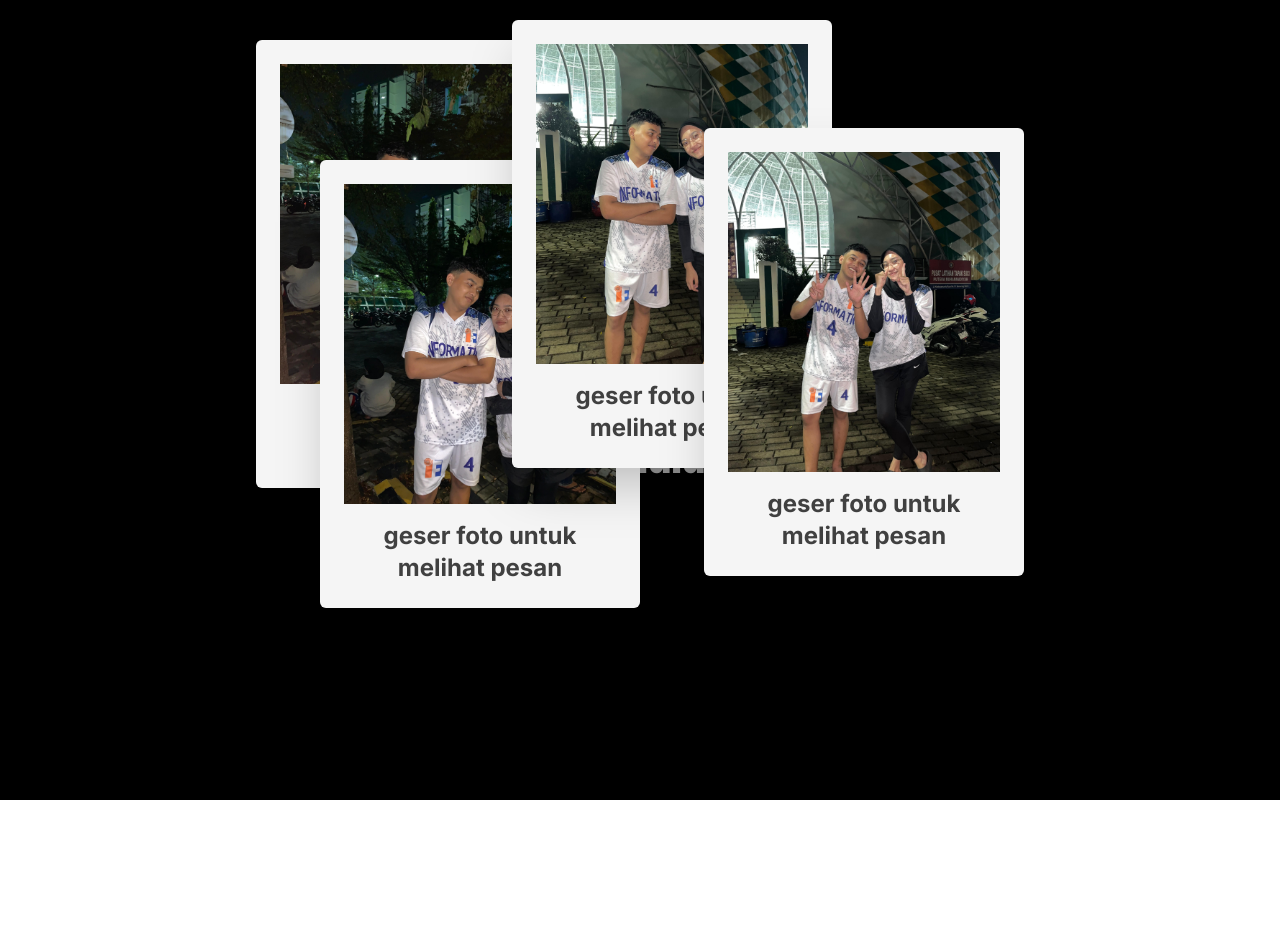
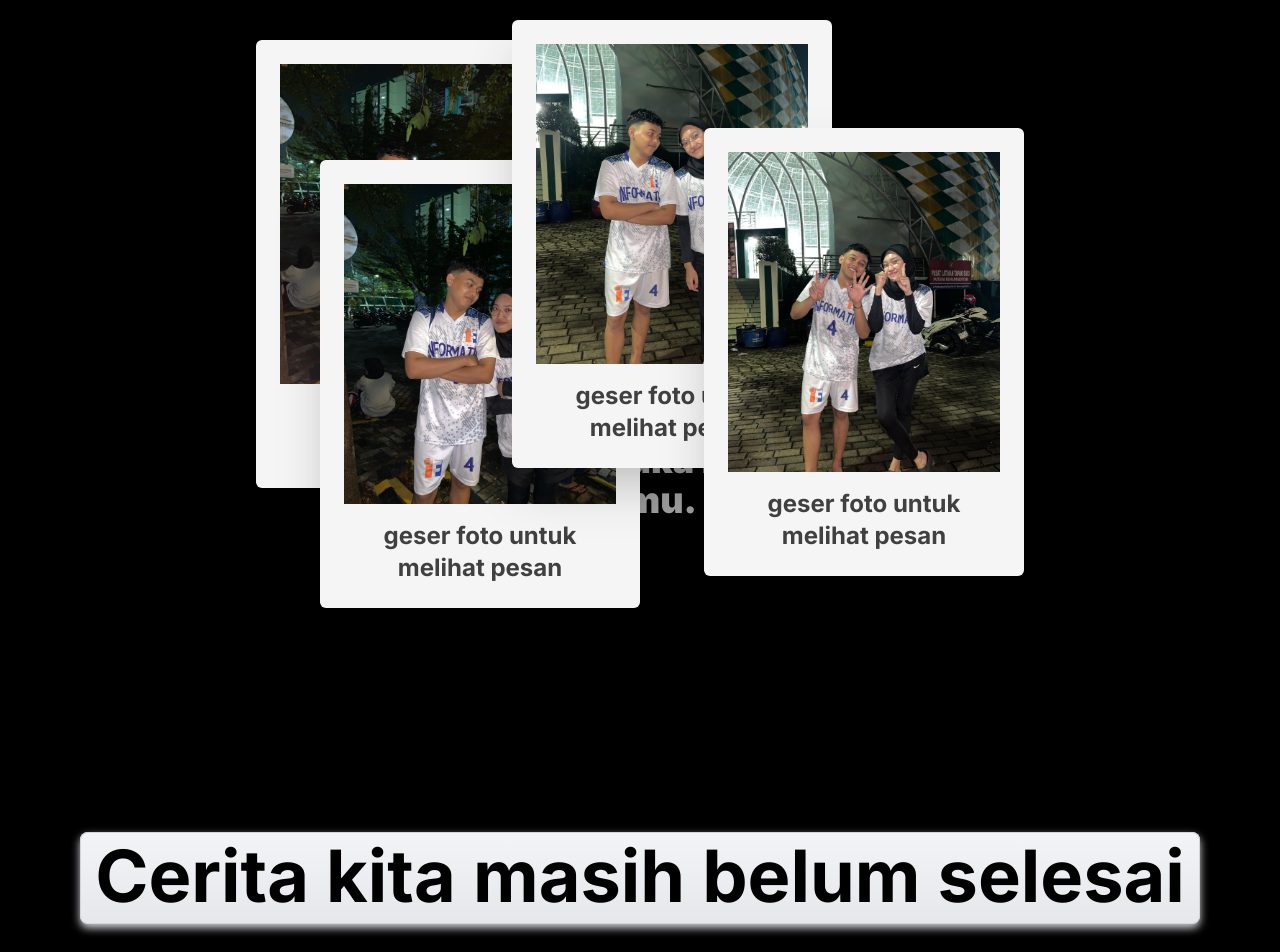
Before and after one commit to adinugroh0/aboutdiss, a Next.js app: page /Halaman-Baru in a window 1280 px wide. Shown: the top 952 px of the page. Before the commit the page ends 800 px from the top, so only its background shows below. Built offline with nearby package versions, Linux system fonts and the light colour scheme.

Commit message:
lembaranb baru

```diff
--- a/package.json
+++ b/package.json
@@ -10,7 +10,7 @@
   },
   "dependencies": {
     "@supabase/supabase-js": "^2.46.1",
-    "@tabler/icons-react": "^3.31.0",
+    "@tabler/icons-react": "^3.34.0",
     "@types/node": "22.9.0",
     "@types/react": "18.3.12",
     "@types/react-dom": "18.3.1",
@@ -18,11 +18,12 @@
     "browser-image-compression": "^2.0.2",
     "class-variance-authority": "^0.7.0",
     "clsx": "^2.1.1",
+    "cobe": "^0.6.4",
     "eslint": "9.14.0",
     "eslint-config-next": "15.0.3",
     "framer-motion": "^11.12.0",
     "lucide-react": "^0.456.0",
-    "motion": "^12.14.0",
+    "motion": "^12.23.6",
     "next": "^15.3.1",
     "postcss": "^8.4.49",
     "react": "18.3.1",
--- a/src/app/Halaman-Baru/page.tsx
+++ b/src/app/Halaman-Baru/page.tsx
@@ -1,6 +1,7 @@
 import Image from "next/image";
 
 import { DraggableCardDemo } from "@/components/DraggableCardDemo";
+import { ContainerTextFlipDemo } from "@/components/ContainerTextFlipDemo";
 
 export default function Home() {
   return (
@@ -8,6 +9,9 @@ export default function Home() {
       className="bg-black
     ">
       <DraggableCardDemo />
+      <div className="flex flex-col items-center justify-center py-8 px-4 md:px-0">
+        <ContainerTextFlipDemo />
+      </div>
     </main>
   );
 }
--- a/src/app/api/login/route.ts
+++ b/src/app/api/login/route.ts
@@ -22,7 +22,7 @@ export async function POST(req: Request) {
     // Kirim pesan ke WhatsApp
     const phone = process.env.WA_PHONE!;
     const apikey = process.env.WA_API_KEY!;
-    const message = `🔔 Ada yang login dengan nama: ${name}`;
+    const message = `🔔 Web sedang di perbaiki ${name}`;
     const url = `https://api.callmebot.com/whatsapp.php?phone=${phone}&text=${encodeURIComponent(
       message
     )}&apikey=${apikey}`;
--- /dev/null
+++ b/src/components/ContainerTextFlipDemo.tsx
@@ -0,0 +1,14 @@
+import { ContainerTextFlip } from "@/components/ui/container-text-flip";
+
+export function ContainerTextFlipDemo() {
+  return (
+    <ContainerTextFlip
+      words={[
+        "Coming soon",
+        "Cerita kita masih belum selesai",
+        "Staytuned",
+        "Terimakasih",
+      ]}
+    />
+  );
+}
--- a/src/components/DraggableCardDemo.tsx
+++ b/src/components/DraggableCardDemo.tsx
@@ -31,9 +31,9 @@ export function DraggableCardDemo() {
   return (
     <DraggableCardContainer className="relative flex min-h-screen w-full items-center justify-center overflow-clip">
       <p className="absolute top-1/2 mx-auto max-w-sm -translate-y-3/4 text-center text-2xl font-black text-neutral-400 md:text-4xl dark:text-neutral-800">
-        Sebenarnya aku tidak nyaman seperti ini , aku juga tidak bisa memaksa
-        untuk bisa seperti dulu terus tapi aku masih menunggu agar seperti dulu
-        lagi.
+        Aku tau semuanya bukan soal percintaan tapi apa bisa kita membohongi
+        perasaan kita sendiri? ada beberapa hal yang awalnya aku tidak begitu
+        suka dan menjadi suka karena kamu.
       </p>
       {items.map((item, index) => (
         <DraggableCardBody key={index} className={item.className}>
--- /dev/null
+++ b/src/components/ui/container-text-flip.tsx
@@ -0,0 +1,106 @@
+"use client";
+
+import React, { useState, useEffect, useId } from "react";
+
+import { motion } from "motion/react";
+import { cn } from "@/lib/utils";
+
+export interface ContainerTextFlipProps {
+  /** Array of words to cycle through in the animation */
+  words?: string[];
+  /** Time in milliseconds between word transitions */
+  interval?: number;
+  /** Additional CSS classes to apply to the container */
+  className?: string;
+  /** Additional CSS classes to apply to the text */
+  textClassName?: string;
+  /** Duration of the transition animation in milliseconds */
+  animationDuration?: number;
+}
+
+export function ContainerTextFlip({
+  words = [
+    "Coming soon",
+    "Cerita kita masih belum selesai",
+    "Staytuned",
+    "Terimakasih",
+  ],
+  interval = 3000,
+  className,
+  textClassName,
+  animationDuration = 700,
+}: ContainerTextFlipProps) {
+  const id = useId();
+  const [currentWordIndex, setCurrentWordIndex] = useState(0);
+  const [width, setWidth] = useState(100);
+  const textRef = React.useRef(null);
+
+  const updateWidthForWord = () => {
+    if (textRef.current) {
+      // Add some padding to the text width (30px on each side)
+      // @ts-ignore
+      const textWidth = textRef.current.scrollWidth + 30;
+      setWidth(textWidth);
+    }
+  };
+
+  useEffect(() => {
+    // Update width whenever the word changes
+    updateWidthForWord();
+  }, [currentWordIndex]);
+
+  useEffect(() => {
+    const intervalId = setInterval(() => {
+      setCurrentWordIndex((prevIndex) => (prevIndex + 1) % words.length);
+      // Width will be updated in the effect that depends on currentWordIndex
+    }, interval);
+
+    return () => clearInterval(intervalId);
+  }, [words, interval]);
+
+  return (
+    <motion.p
+      layout
+      layoutId={`words-here-${id}`}
+      animate={{ width }}
+      transition={{ duration: animationDuration / 2000 }}
+      className={cn(
+        "relative inline-block rounded-lg pt-2 pb-3 text-center text-4xl font-bold text-black md:text-7xl dark:text-white",
+        "[background:linear-gradient(to_bottom,#f3f4f6,#e5e7eb)]",
+        "shadow-[inset_0_-1px_#d1d5db,inset_0_0_0_1px_#d1d5db,_0_4px_8px_#d1d5db]",
+        "dark:[background:linear-gradient(to_bottom,#374151,#1f2937)]",
+        "dark:shadow-[inset_0_-1px_#10171e,inset_0_0_0_1px_hsla(205,89%,46%,.24),_0_4px_8px_#00000052]",
+        className
+      )}
+      key={words[currentWordIndex]}>
+      <motion.div
+        transition={{
+          duration: animationDuration / 1000,
+          ease: "easeInOut",
+        }}
+        className={cn("inline-block", textClassName)}
+        ref={textRef}
+        layoutId={`word-div-${words[currentWordIndex]}-${id}`}>
+        <motion.div className="inline-block">
+          {words[currentWordIndex].split("").map((letter, index) => (
+            <motion.span
+              key={index}
+              initial={{
+                opacity: 0,
+                filter: "blur(10px)",
+              }}
+              animate={{
+                opacity: 1,
+                filter: "blur(0px)",
+              }}
+              transition={{
+                delay: index * 0.02,
+              }}>
+              {letter}
+            </motion.span>
+          ))}
+        </motion.div>
+      </motion.div>
+    </motion.p>
+  );
+}
```
Also changed, not shown: src/components/Masuk.tsx (+95 -55 lines), 1 other file (tests, documents, lock files or other folders).
